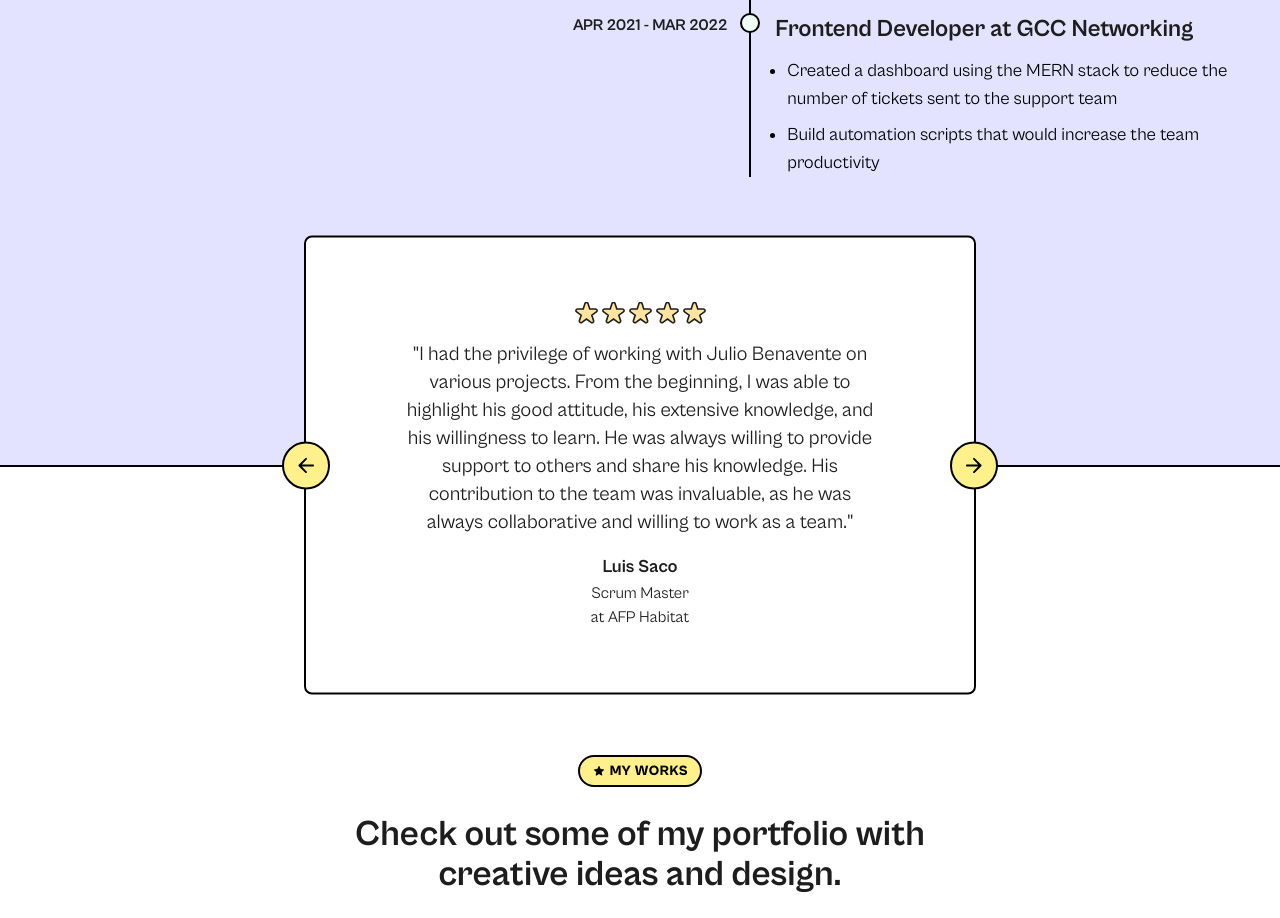
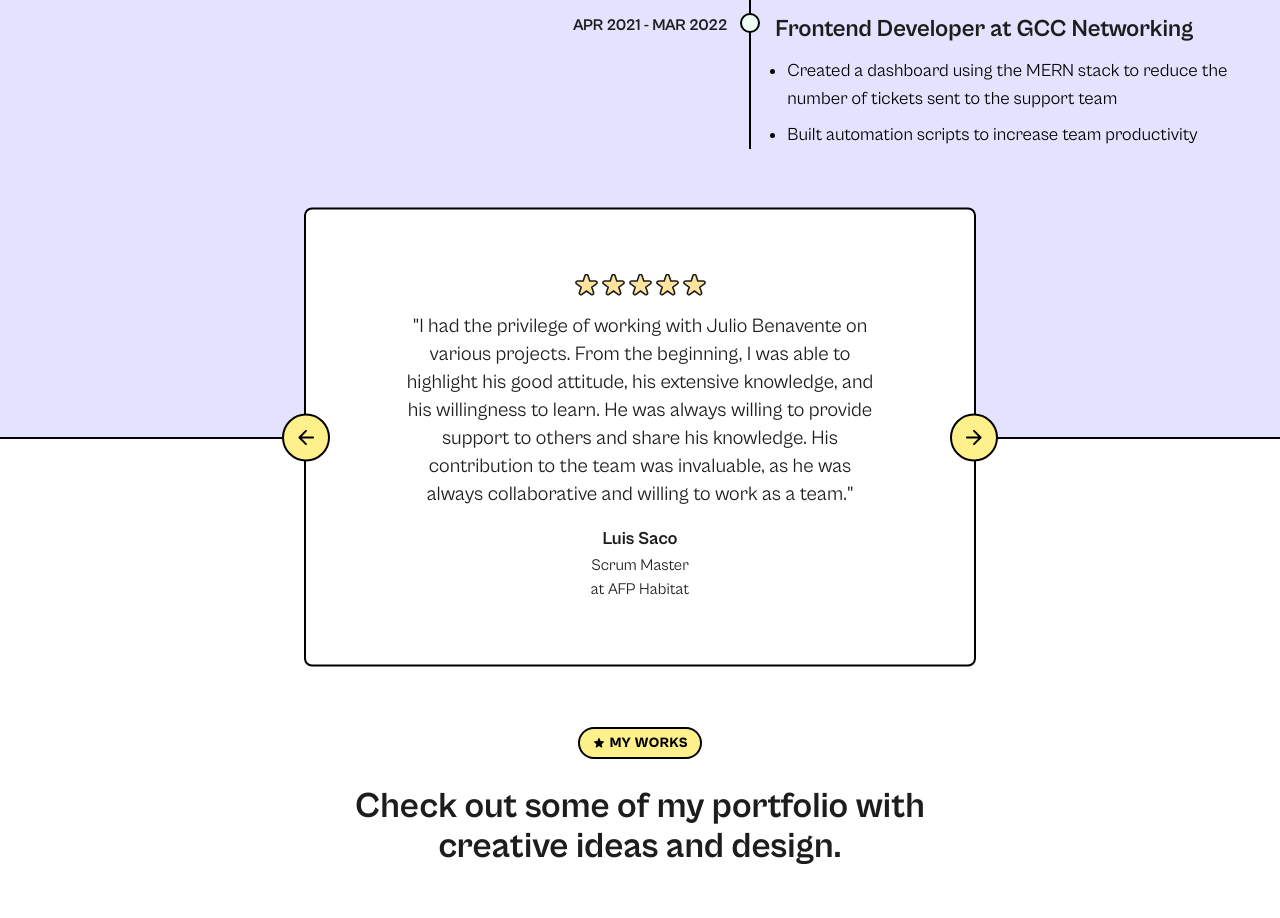
Before and after one commit to julio-benavente/portfolio, a Next.js app: page / in a window 1280 px wide. Shown: the part 3040-3958 px from the top of the page. Built offline with nearby package versions, Linux system fonts and the light colour scheme.

Commit message:
fix: typo

```diff
--- a/src/app/home/Experience/Timeline.tsx
+++ b/src/app/home/Experience/Timeline.tsx
@@ -96,7 +96,7 @@ const timelineItemsList = [
     company: "GCC Networking",
     content: [
       "Created a dashboard using the MERN stack to reduce the number of tickets sent to the support team",
-      "Build automation scripts that would increase the team productivity",
+      "Built automation scripts to increase team productivity",
     ],
     color: "green",
   },
```
